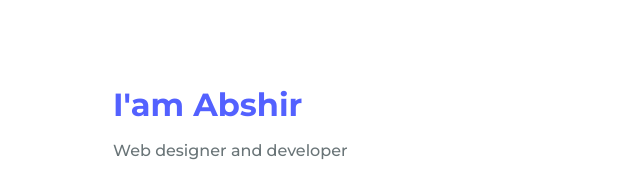
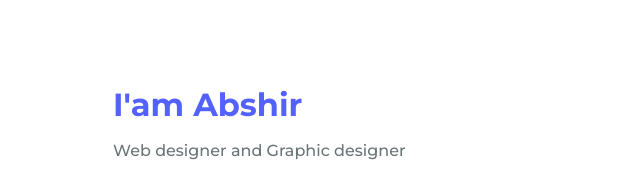
Before and after one commit to Abshirnoor/abshirnoor.github.io, a plain HTML site: page index.html in a window 1280 px wide. Shown: the part 980-1173 px from the top of the page, 543-1183 px from the left. Drawn offline with nearby package versions, Linux system fonts and the light colour scheme.

Commit message:
Update index.html

```diff
--- a/index.html
+++ b/index.html
@@ -61,7 +61,7 @@
 
                     <div>
                         <h2 class="about__subtitle">I'am Abshir</h2>
-                        <span class="about__profession">Web designer and developer</span>
+                        <span class="about__profession">Web designer and Graphic designer</span>
                         <p class="about__text">I'm a web designer with a passion for front end development and also back end development. I'm currently a third year student at University of Somalia pursuing a degree in Computer science with a minor in interaction design. I aspire toward a career that will allow me to channel my creativity through crafting beautiful software and engaging experiences.</p>
 
                         <div class="about__social">
```
